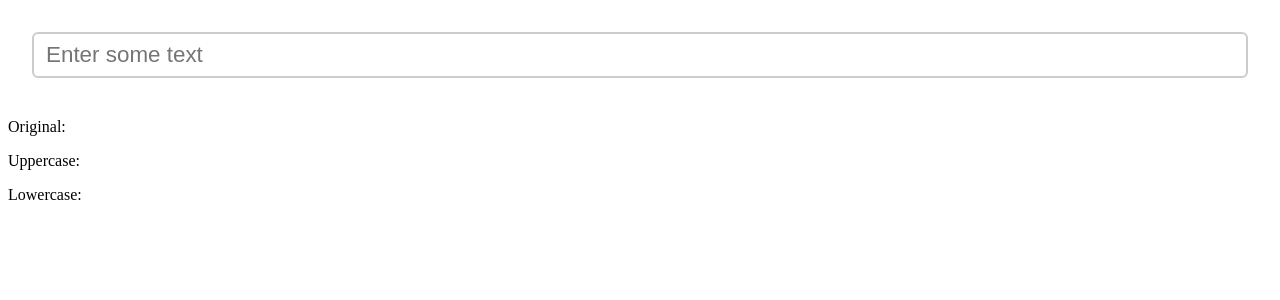
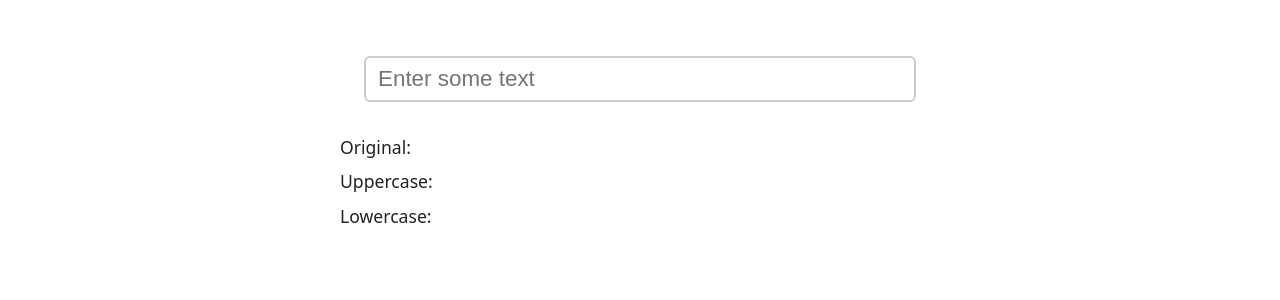
Before and after one commit to joocy/angular-playground, an Angular app: page / in a window 1280 px wide. Shown: the top 300 px of the page. Built offline with nearby package versions, Linux system fonts and the light colour scheme.

Commit message:
update app styles to cleanup fonts a little

```diff
--- a/src/app/app.css
+++ b/src/app/app.css
@@ -0,0 +1,14 @@
+:host {
+    display: block;
+    max-width: 600px;
+    margin: 2rem auto;
+    padding: 0 1rem;
+    font-family: system-ui, sans-serif;
+    font-size: 1.1rem;
+    color: #222;
+}
+
+p {
+    margin: 0.5rem 0;
+    line-height: 1.5;
+}
```
